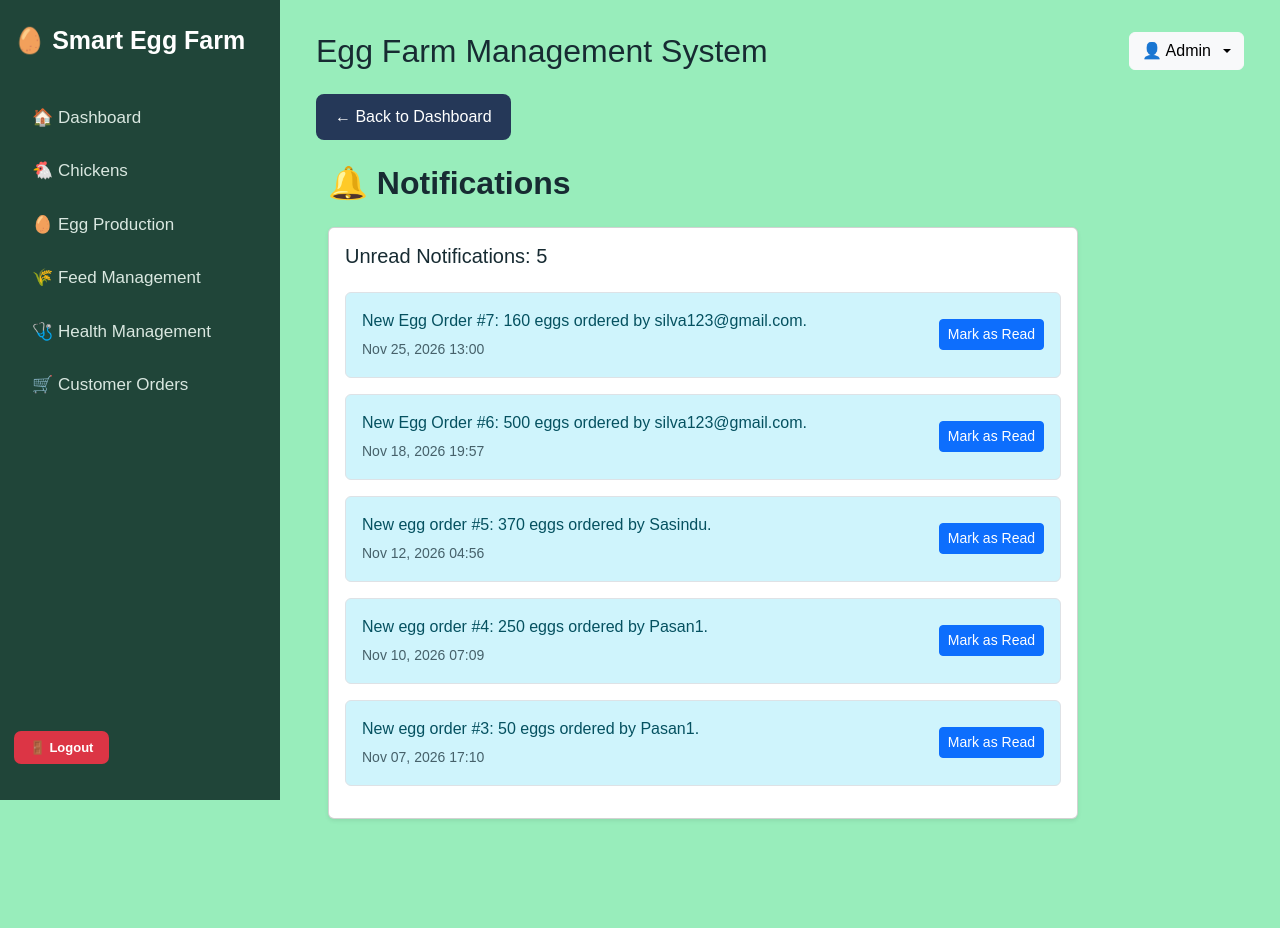
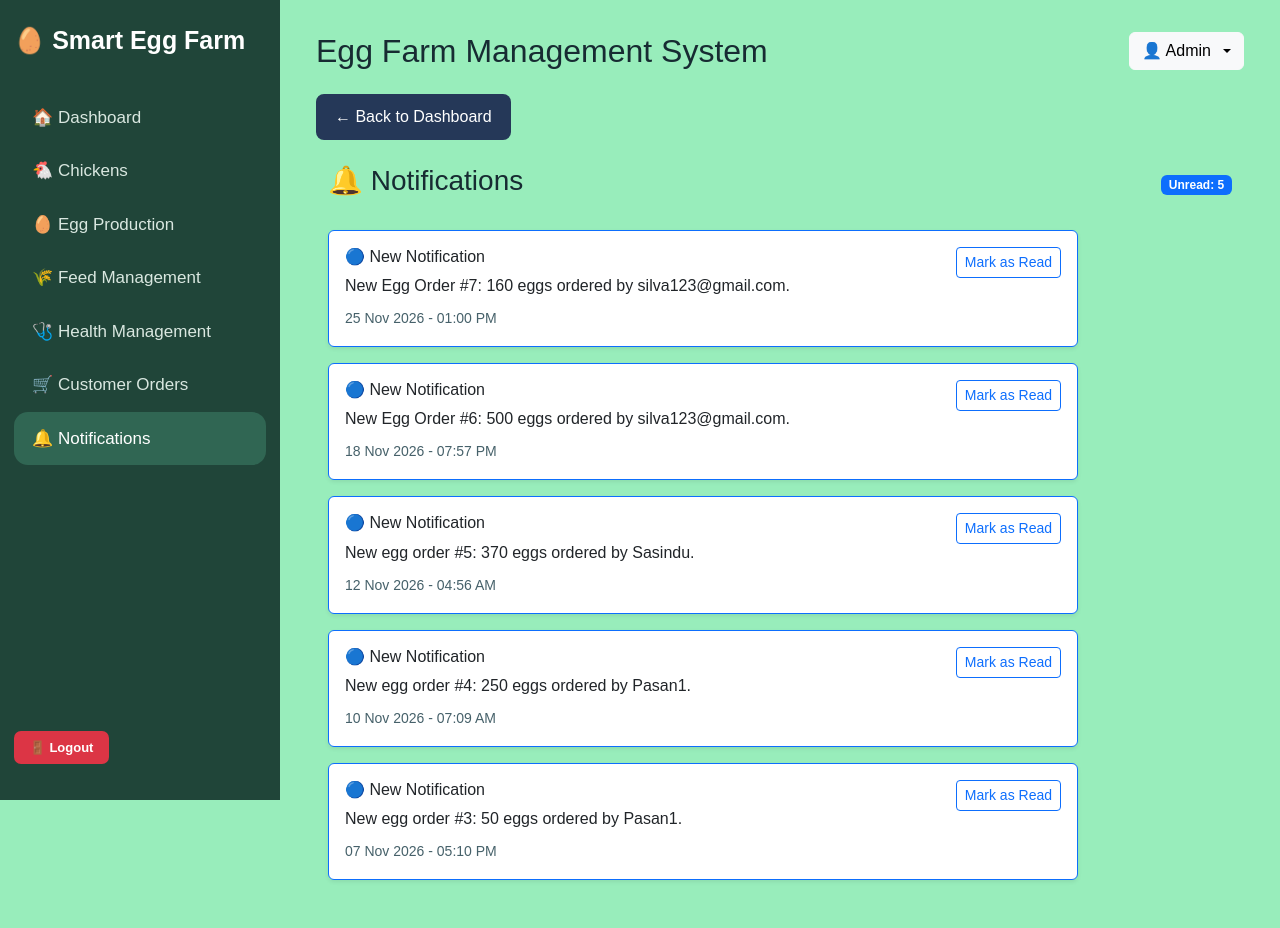
Before and after one commit to Pasan-2004/egg_farm_management_system, a Django app: page /orders/notifications/ in a window 1280 px wide. Before the commit the page ends 820 px from the top, so only its background shows below. Run offline with Django 5.2, Linux system fonts and the light colour scheme; a user stored in the database is signed in; data comes from the database, SQL or seed files in the repository.

Commit message:
Update notifications.html and base.html

```diff
--- a/orders/templates/orders/notifications.html
+++ b/orders/templates/orders/notifications.html
@@ -7,51 +7,64 @@
 
 <div class="container-fluid">
 
-    <h2 class="fw-bold mb-4">
-        🔔 Notifications
-    </h2>
+    <div class="d-flex justify-content-between align-items-center mb-4">
+        <h3>🔔 Notifications</h3>
 
-    <div class="card shadow-sm">
-        <div class="card-body">
+        <span class="badge bg-primary">
+            Unread: {{ unread_count }}
+        </span>
+    </div>
 
-            <h5 class="mb-4">
-                Unread Notifications: {{ unread_count }}
-            </h5>
+    {% if notifications %}
 
         {% for notification in notifications %}
 
-            <div class="alert
-                {% if notification.is_read %}
-                    alert-light
-                {% else %}
-                    alert-info
-                {% endif %}
-                border">
+            <div class="card shadow-sm mb-3
+                {% if not notification.is_read %}
+                    border-primary
+                {% endif %}">
 
-                <div class="d-flex justify-content-between
-                            align-items-center flex-wrap gap-2">
+                <div class="card-body">
+
+                    <div class="d-flex justify-content-between align-items-start">
 
                         <div>
-                        <p class="mb-1">
+                            <h6 class="mb-2">
+                                {% if not notification.is_read %}
+                                    🔵 New Notification
+                                {% else %}
+                                    🔔 Notification
+                                {% endif %}
+                            </h6>
+
+                            <p class="mb-2">
                                 {{ notification.message }}
                             </p>
 
                             <small class="text-muted">
-                            {{ notification.created_at|date:"M d, Y H:i" }}
+                                {{ notification.created_at|date:"d M Y - h:i A" }}
                             </small>
                         </div>
 
                         {% if not notification.is_read %}
 
-                    <form method="post"
+                            <form method="POST"
                                   action="{% url 'mark_notification_read' notification.id %}">
+
                                 {% csrf_token %}
 
                                 <button type="submit"
-                                class="btn btn-sm btn-primary">
+                                        class="btn btn-sm btn-outline-primary">
                                     Mark as Read
                                 </button>
+
                             </form>
+
+                        {% else %}
+
+                            <span class="badge bg-success">
+                                Read
+                            </span>
 
                         {% endif %}
 
@@ -59,16 +72,23 @@
 
                 </div>
 
-            {% empty %}
-
-            <p class="text-muted">
-                No notifications yet.
-            </p>
+            </div>
 
         {% endfor %}
 
+    {% else %}
+
+        <div class="card shadow-sm text-center p-5">
+
+            <h5>🔔 No Notifications Yet</h5>
+
+            <p class="text-muted mb-0">
+                You don't have any notifications at the moment.
+            </p>
+
         </div>
-    </div>
+
+    {% endif %}
 
 </div>
 
--- a/templates/base.html
+++ b/templates/base.html
@@ -71,6 +71,13 @@
                         🛒 Customer Orders
                     </a>
 
+                    <!-- ADMIN NOTIFICATIONS -->
+
+                    <a href="{% url 'notifications_list' %}"
+                       class="{% if request.resolver_match.url_name == 'notifications_list' %}active{% endif %}">
+                        🔔 Notifications
+                    </a>
+
                 {% else %}
 
                     <!-- CUSTOMER NAVIGATION -->
@@ -90,15 +97,22 @@
                         📦 My Orders
                     </a>
 
+                    <!-- CUSTOMER NOTIFICATIONS -->
+
+                    <a href="{% url 'notifications_list' %}"
+                       class="{% if request.resolver_match.url_name == 'notifications_list' %}active{% endif %}">
+                        🔔 Notifications
+                    </a>
+
                 {% endif %}
 
             {% endif %}
 
         </nav>
 
-
         <!-- Sidebar Logout -->
         {% if user.is_authenticated %}
+
             <div class="logout-section">
 
                 <form method="post" action="{% url 'logout' %}">
@@ -112,6 +126,7 @@
                 </form>
 
             </div>
+
         {% endif %}
 
     </aside>
@@ -135,7 +150,9 @@
                         type="button"
                         data-bs-toggle="dropdown"
                         aria-expanded="false">
+
                         👤 {{ user.first_name|default:user.username }}
+
                     </button>
 
                     <ul class="dropdown-menu dropdown-menu-end shadow">
@@ -198,6 +215,7 @@
 
         <!-- Django Messages -->
         {% if messages %}
+
             {% for message in messages %}
 
                 <div class="alert alert-{{ message.tags|default:'info' }} alert-dismissible fade show"
@@ -215,6 +233,7 @@
                 </div>
 
             {% endfor %}
+
         {% endif %}
 
         <!-- Back to Dashboard -->
@@ -223,6 +242,7 @@
             {% if user.is_staff %}
 
                 {% if request.resolver_match.url_name != 'dashboard' %}
+
                     <div class="mb-4">
 
                         <a href="{% url 'dashboard' %}"
@@ -231,15 +251,19 @@
                                   color: white;
                                   border-radius: 8px;
                                   padding: 10px 18px;">
+
                             ← Back to Dashboard
+
                         </a>
 
                     </div>
+
                 {% endif %}
 
             {% else %}
 
                 {% if request.resolver_match.url_name != 'customer_dashboard' %}
+
                     <div class="mb-4">
 
                         <a href="{% url 'customer_dashboard' %}"
@@ -248,10 +272,13 @@
                                   color: white;
                                   border-radius: 8px;
                                   padding: 10px 18px;">
+
                             ← Back to Dashboard
+
                         </a>
 
                     </div>
+
                 {% endif %}
 
             {% endif %}
```
Lines whose indentation alone changed are shown as unchanged.
